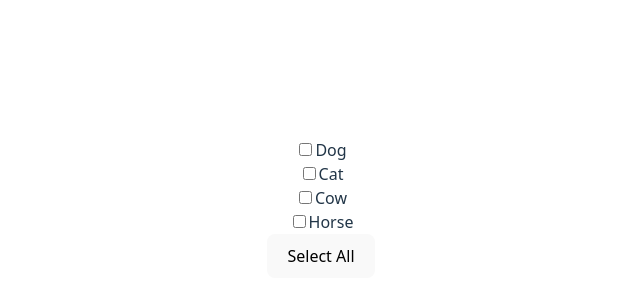
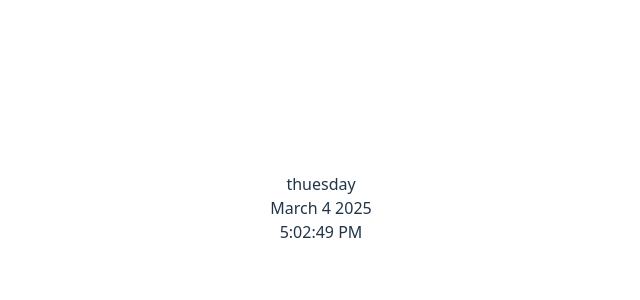
Before and after one commit to ShubhamSagar5/ReactChallenge, a React (Vite) app: page / in a window 1280 px wide. Shown: the part 192-492 px from the top of the page, without its empty margins (319-959 px from the left). Built offline with nearby package versions, Linux system fonts and the light colour scheme.

Commit message:
6-Tasks Done

```diff
--- a/src/App.jsx
+++ b/src/App.jsx
@@ -7,6 +7,7 @@ import ParagrapghToogle from './Tasks/02_ParagrapghToggle'
 import RandomNumberGenerate from './Tasks/03_RandomNumberGenerate'
 import SimpleInterest from './Tasks/04_SimpleInterest'
 import SelectAllCheckbox from './Tasks/05_SelectAllCheckboxes'
+import SimpleClock from './Tasks/06_SimpleClock'
 
 function App() {
   const [count, setCount] = useState(0)
@@ -17,7 +18,8 @@ function App() {
     {/* <ParagrapghToogle/> */}
     {/* <RandomNumberGenerate/> */}
     {/* <SimpleInterest/> */}
-    <SelectAllCheckbox/>
+    {/* <SelectAllCheckbox/> */}
+    <SimpleClock/>
     </>
   )
 }
--- /dev/null
+++ b/src/Tasks/06_SimpleClock.jsx
@@ -0,0 +1,46 @@
+import { useEffect, useState } from "react"
+
+
+
+const SimpleClock = () => {
+
+    const date = new Date()
+    const [newDate,setNewDate] = useState(date)
+
+    const getDay = (date) => {
+        const dateArr = ["sunday","monday","thuesday","thursaday","friday","saturday"]
+        return dateArr[date.getDay()]
+    }
+
+    let day = getDay(newDate)
+
+    const getDate = (date)=>{
+        const month = date.toLocaleString('default',{month:'long'})
+        const day = date.getDate()
+        const year = date.getFullYear()
+
+        return `${month} ${day} ${year}`
+    }
+
+useEffect(()=>{
+  const timer =   setInterval(() => {
+        setNewDate(new Date())
+    }, 1000);
+
+    return () => {
+        clearInterval(timer)
+    }
+},[])
+
+    return (
+        <div>
+            {day}
+            <br />
+            {getDate(newDate)}
+            <br />
+            {newDate.toLocaleTimeString()}
+        </div>
+    )
+}
+
+export default SimpleClock
```
